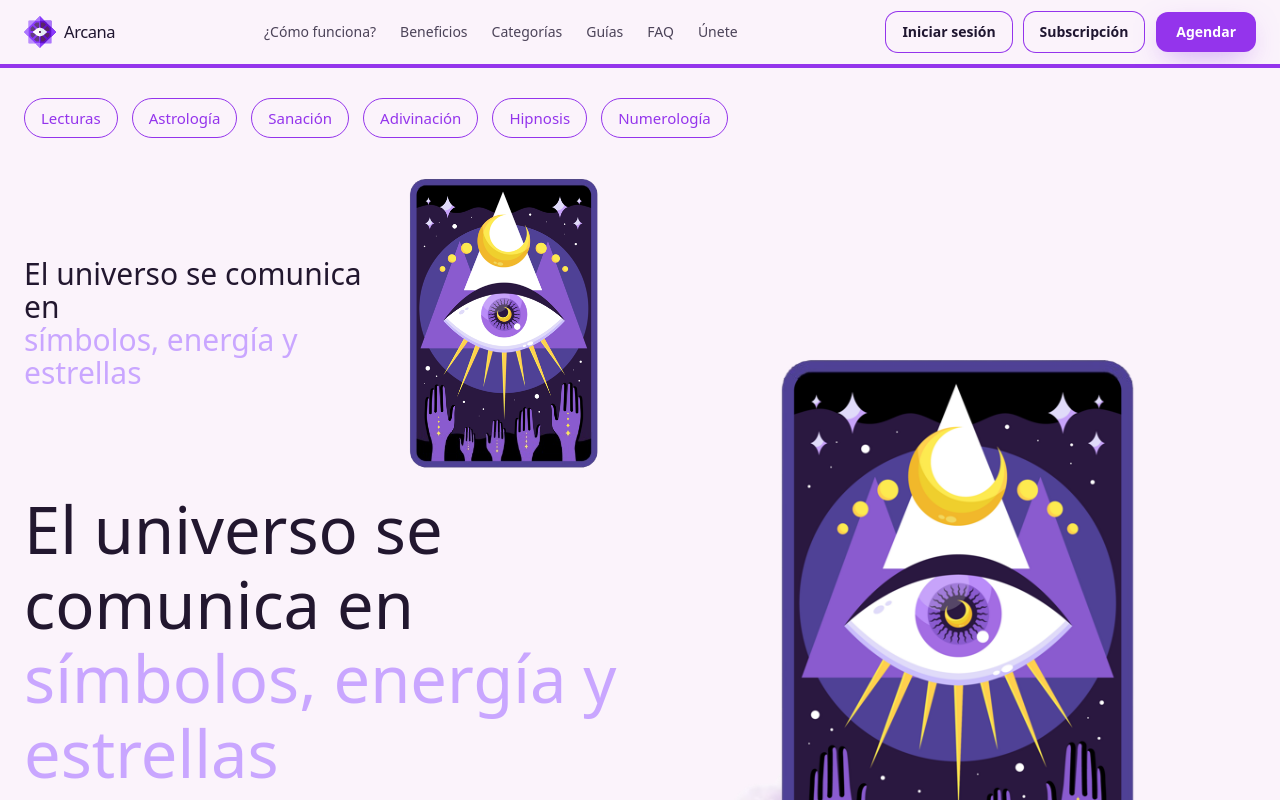
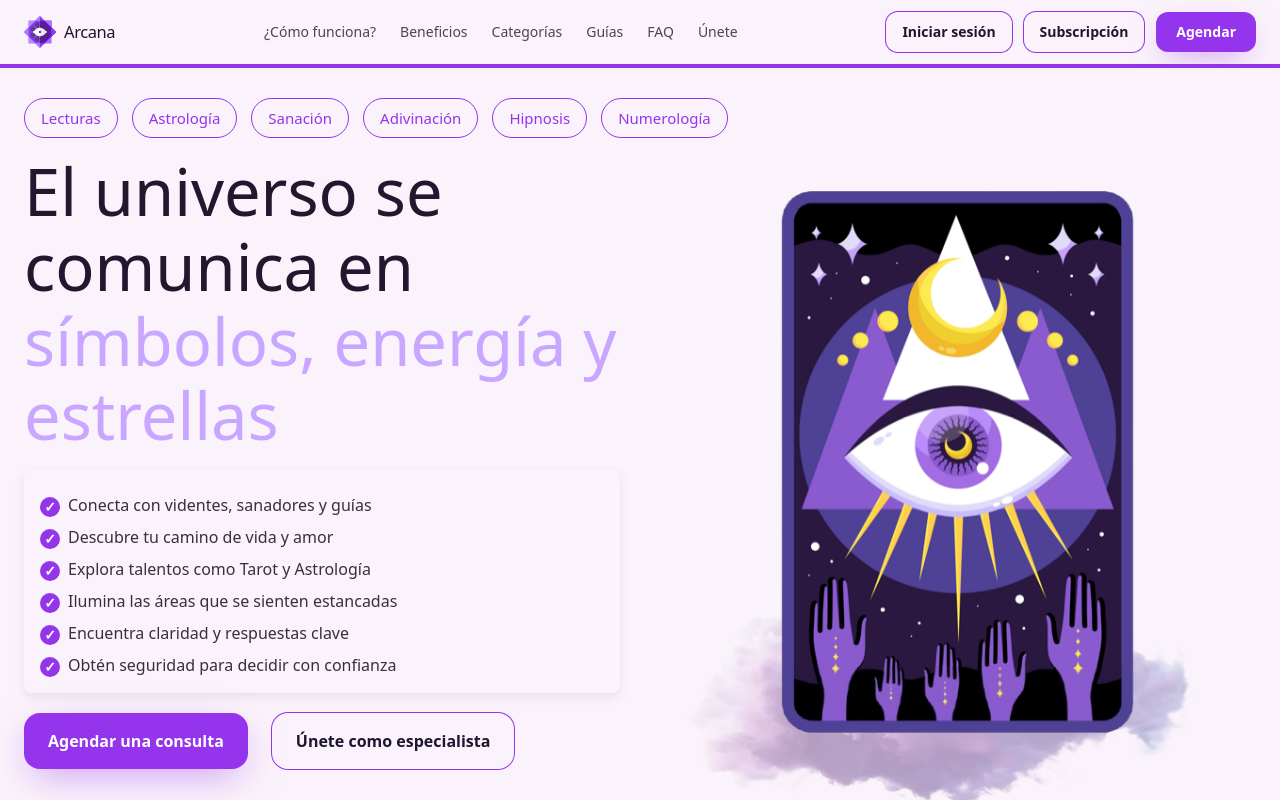
Before and after one commit to arcana302-art/arcana-v2, a Next.js app: page / in a window 1280 px wide. Shown: the top 800 px of the page. Built offline with nearby package versions, Linux system fonts and the light colour scheme.

Commit message:
Update Hero.tsx

```diff
--- a/app/components/Hero.tsx
+++ b/app/components/Hero.tsx
@@ -7,7 +7,6 @@ import { useMemo } from 'react';
 const HERO_IMG = '/brand/hero-card-eye.png';
 const CLOUD_IMG = '/brand/Nube1.png';
 const BTN_PURPLE = '#9434ec';
-const LIGHT_PURPLE = '#c9a6ff';
 
 export default function Hero() {
   const talents = useMemo(
@@ -33,7 +32,6 @@ export default function Hero() {
 
   return (
     <section className="relative overflow-hidden bg-[#FBF3FB] pt-6 sm:pt-8 pb-12 sm:pb-14">
-      {/* Línea divisoria morada */}
       <div className="absolute left-0 right-0 top-0 h-[2px] bg-[#9434ec] z-[1]" />
 
       <div className="relative z-10 mx-auto max-w-7xl px-6">
@@ -67,10 +65,16 @@ export default function Hero() {
         <div className="relative mt-0 grid grid-cols-12 gap-y-4 lg:gap-x-10 hero-grid">
           {/* LEFT */}
           <div className="hero-left col-span-12 lg:col-span-6 flex flex-col justify-center">
-            {/* MOBILE TITLE + CARD */}
-            <div className="hero-title-wrapper-mobile hidden sm:flex flex-row items-center gap-4 w-full">
-              <h1 className="hero-title-mobile text-[#22172f] text-[30px] leading-[1.1] w-3/5">
-                El universo se comunica en<br />
+            {/* Desktop Title */}
+            <h1 className="hero-title-1 hidden sm:block lg:block text-[65px] font-normal leading-[1.15]">
+              <span className="text-[#22172f]">El universo se comunica en </span>
+              <span className="text-[#c9a6ff]">símbolos, energía y estrellas</span>
+            </h1>
+
+            {/* Mobile: Título + Carta lado a lado */}
+            <div className="hero-mobile-row flex sm:hidden w-full gap-4 mt-4 items-center">
+              <h1 className="mobile-text w-3/5 text-[#22172f] text-[30px] leading-[1.15] font-normal">
+                El universo se comunica en <br />
                 <span className="text-[#c9a6ff]">símbolos, energía y estrellas</span>
               </h1>
               <div className="hero-card-mobile w-2/5">
@@ -80,16 +84,10 @@ export default function Hero() {
                   width={560}
                   height={790}
                   priority
-                  className="h-auto w-full scale-[0.897]" // incremento 15%
+                  className="h-auto w-full scale-[0.897]" // +15% tamaño
                 />
               </div>
             </div>
-
-            {/* DESKTOP TITLE */}
-            <h1 className="hero-title-1 hidden lg:block text-[65px] font-normal leading-[1.15]">
-              <span className="text-[#22172f]">El universo se comunica en </span>
-              <span className="text-[#c9a6ff]">símbolos, energía y estrellas</span>
-            </h1>
 
             {/* BULLETS */}
             <div className="mt-4 bullets-grid p-4 shadow-bullets rounded-lg bg-transparent">
@@ -104,7 +102,7 @@ export default function Hero() {
             </div>
 
             {/* CTA DESKTOP */}
-            <div className="hidden lg:flex lg:gap-4 mt-5">
+            <div className="hidden lg:flex lg:gap-6 mt-5">
               <a
                 href="#"
                 className="inline-flex items-center justify-center rounded-2xl px-6 h-14 text-white text-base font-semibold"
@@ -180,15 +178,17 @@ export default function Hero() {
             overflow: hidden;
             text-overflow: ellipsis;
           }
-          .hero-title-1 { display: none; } /* Ocultar título Desktop */
-          .hero-title-mobile { display: flex; }
           .bullets-grid {
             grid-template-columns: 1fr;
             gap-y: 12px;
+            margin-top: 16px;
           }
           .bullet-text {
             font-size: 14px;
             line-height: 1.4;
+          }
+          .hero-mobile-row {
+            margin-bottom: 16px;
           }
         }
 
```
